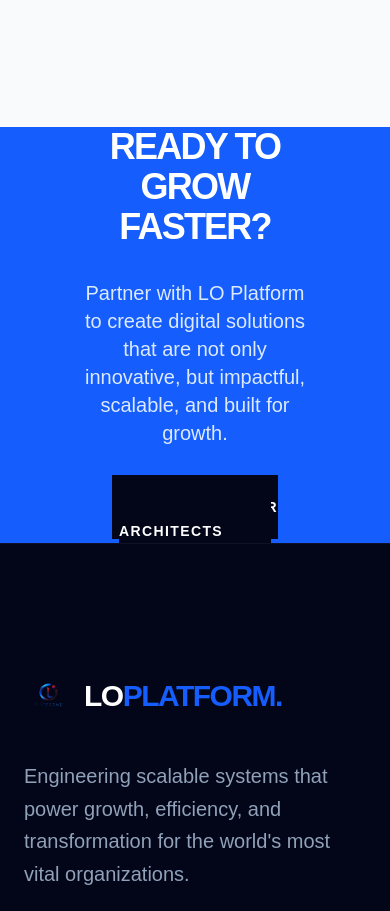
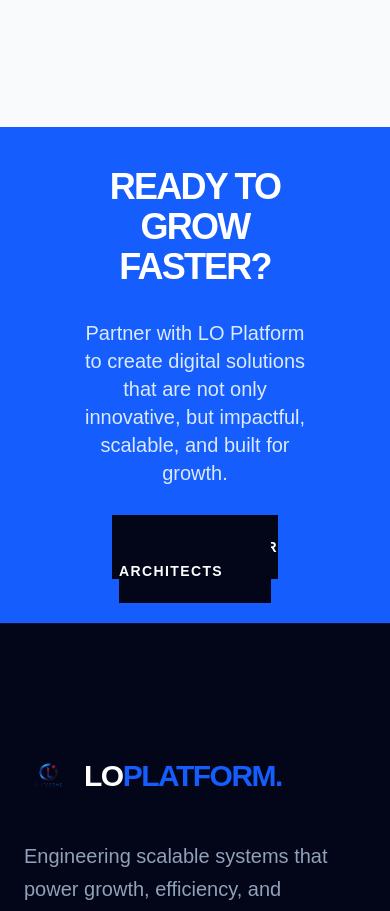
Before and after one commit to gtcsprojects2025-cloud/loplatforms, a Next.js app: page /IT_Infrastructure in a window 390 px wide. Shown: the part 6009-6920 px from the top of the page. Built offline with nearby package versions, Linux system fonts and the light colour scheme.

Commit message:
minor edit

```diff
--- a/app/IT_Infrastructure/page.tsx
+++ b/app/IT_Infrastructure/page.tsx
@@ -140,7 +140,7 @@
                     </div>
                   </div>
                 </section>
-                <div className="mt-0 px-20 md:p-24 bg-blue-600 text-white text-center reveal">
+                <div className="mt-0 px-20 md:p-24 bg-blue-600 text-white text-center reveal py-10">
                   <h3 className="text-4xl md:text-6xl font-black uppercase tracking-tighter mb-8">Ready to grow faster?</h3>
                   <p className="text-xl md:text-2xl text-blue-100 mb-12 max-w-3xl mx-auto">
                     Partner with LO Platform to create digital solutions that are not only innovative, but impactful, scalable, and built for growth.
```
